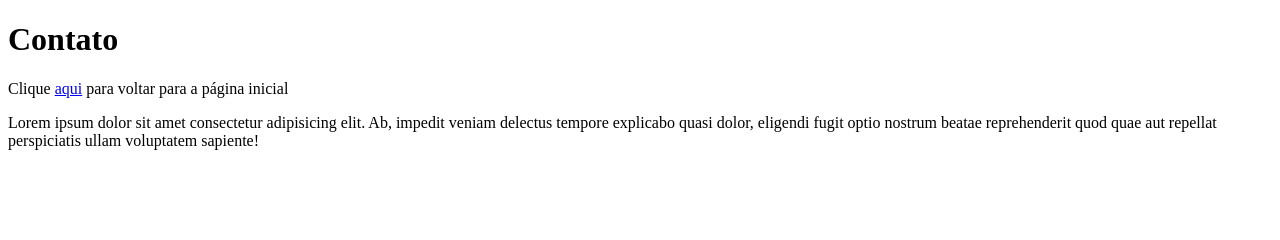
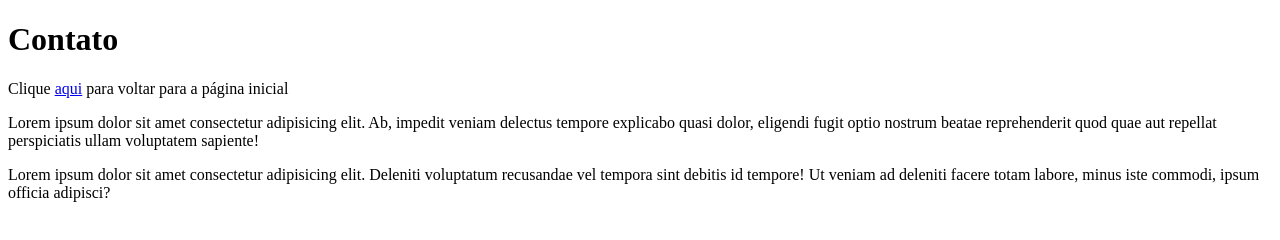
Before and after one commit to QuittoGames/git_branchs, a plain HTML site: page contato.html in a window 1280 px wide. Drawn offline with Linux system fonts and the light colour scheme.

Commit message:
Adicionando um parágrafo

```diff
--- a/contato.html
+++ b/contato.html
@@ -17,6 +17,10 @@
         dolor, eligendi fugit optio nostrum beatae reprehenderit quod quae aut repellat perspiciatis ullam voluptatem
         sapiente!
     </section>
+    <p>
+        Lorem ipsum dolor sit amet consectetur adipisicing elit. Deleniti voluptatum recusandae vel tempora sint debitis
+        id tempore! Ut veniam ad deleniti facere totam labore, minus iste commodi, ipsum officia adipisci?
+    </p>
 </body>
 
 </html>
```
